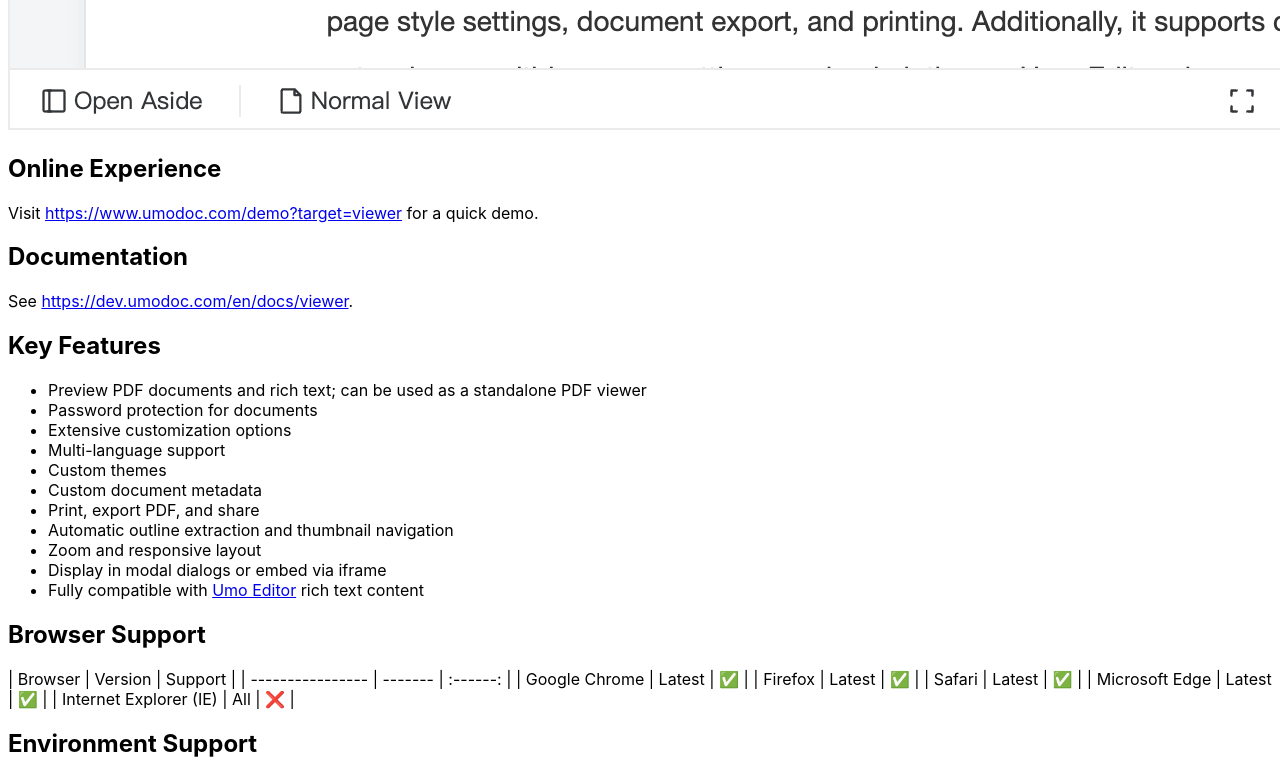
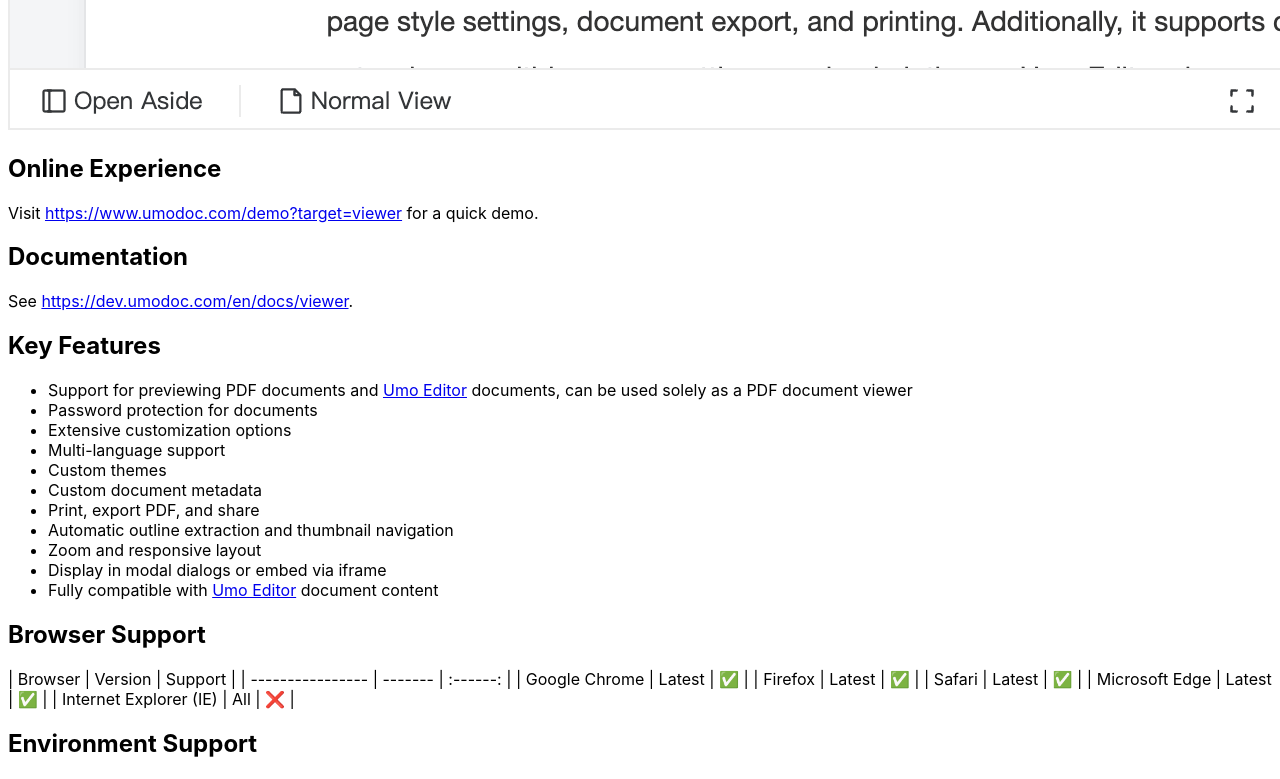
Before and after one commit to umodoc/docs, a Next.js app: page /en/docs/viewer in a window 1280 px wide. Shown: the part 2078-2857 px from the top of the page. Built offline with nearby package versions, Linux system fonts and the light colour scheme.

Commit message:
完善文档

```diff
--- a/pages/cn/docs/viewer/index.mdx
+++ b/pages/cn/docs/viewer/index.mdx
@@ -13,7 +13,7 @@
 
 # 基本介绍
 
-Umo Viewer 是一款 PDF 文档查看器，基于 Vue3 和 [PDF.js](https://github.com/mozilla/pdf.js) 实现，支持在浏览器中直接预览 PDF 文档，同时也支持预览 HTML 富文本内容。
+Umo Viewer 是一款 PDF 文档查看器，基于 Vue3 和 [PDF.js](https://github.com/mozilla/pdf.js) 实现，支持在浏览器中直接预览 PDF 文档，同时也支持预览 Umo Editor 文档内容。
 
 Umo Viewer 是的诞生是为了解决 [Umo Editor](https://github.com/umodoc/editor) 文档的预览问题。在大部分的非编辑应用场景中，只需要显示文档内容而无需加载整个编辑器以提高加载速度，Umo Viewer 能与[Umo Editor](https://github.com/umodoc/editor)文档无缝集成并保持良好的兼容性。
 
@@ -31,7 +31,7 @@ Umo Editor 是一个基于 Vue3 和 Tiptap 的本土化开源文档编辑器，
 
 ## 核心特性
 
-- 支持 PDF 文档和富文本的预览，可仅作为 PDF 文档查看器使用
+- 支持 PDF 文档和[Umo Editor](https://github.com/umodoc/editor)文档的预览，可仅作为 PDF 文档查看器使用
 - 支持输入密码解锁文档
 - 丰富的自定义配置
 - 支持多语言设置
@@ -41,7 +41,7 @@ Umo Editor 是一个基于 Vue3 和 Tiptap 的本土化开源文档编辑器，
 - 支持自动提取文档大纲或缩略图导航
 - 支持缩放和自适应布局
 - 支持在弹框中显示或者通过 Iframe 中嵌入
-- 完全兼容[Umo Editor](https://github.com/umodoc/editor)富文本
+- 完全兼容[Umo Editor](https://github.com/umodoc/editor)文档内容
 
 ## 浏览器支持
 
--- a/pages/cn/docs/viewer/options.mdx
+++ b/pages/cn/docs/viewer/options.mdx
@@ -3,7 +3,7 @@ import { Badge } from '/components/badge'
 
 # 配置项
 
-本章介绍 Umo Viewer 的配置项。
+Umo Viewer 默认配置，您可以访问 https://www.umodoc.com/demo?target=viewer 来在线修改和实时预览部分配置。
 
 ## 所有配置
 
@@ -173,7 +173,7 @@ meta: [
 
 ### html
 
-**说明**: 要预览的 HTML 富文本文档内容。
+**说明**: 要预览的 HTML 富文本文档内容，在 Umo Editor 中，可以通过 [`getVanillaHTML`](../editor/methods#getvanillahtml) 方法获取富文本文档。
 
 **类型**: `string`
 
--- a/pages/en/docs/viewer/index.mdx
+++ b/pages/en/docs/viewer/index.mdx
@@ -13,7 +13,7 @@
 
 # Introduction
 
-Umo Viewer is a PDF document viewer built with Vue3 and [PDF.js](https://github.com/mozilla/pdf.js). It allows you to preview PDF documents directly in your browser and also supports rich HTML content preview.
+Umo Viewer is a PDF document viewer built with Vue3 and [PDF.js](https://github.com/mozilla/pdf.js). It supports previewing PDF documents directly in the browser and also supports previewing Umo Editor document content.
 
 Umo Viewer was created to solve the preview problem for [Umo Editor](https://github.com/umodoc/viewer) documents. In most non-editing scenarios, you only need to display document content without loading the entire editor, which improves loading speed. Umo Viewer integrates seamlessly with [Umo Editor](https://github.com/umodoc/viewer) documents and maintains great compatibility.
 
@@ -31,7 +31,7 @@ See [https://dev.umodoc.com/en/docs/viewer](https://dev.umodoc.com/en/docs/viewe
 
 ## Key Features
 
-- Preview PDF documents and rich text; can be used as a standalone PDF viewer
+- Support for previewing PDF documents and [Umo Editor](https://github.com/umodoc/editor) documents, can be used solely as a PDF document viewer
 - Password protection for documents
 - Extensive customization options
 - Multi-language support
@@ -41,7 +41,7 @@ See [https://dev.umodoc.com/en/docs/viewer](https://dev.umodoc.com/en/docs/viewe
 - Automatic outline extraction and thumbnail navigation
 - Zoom and responsive layout
 - Display in modal dialogs or embed via iframe
-- Fully compatible with [Umo Editor](https://github.com/umodoc/editor) rich text content
+- Fully compatible with [Umo Editor](https://github.com/umodoc/editor) document content
 
 ## Browser Support
 
--- a/pages/en/docs/viewer/options.mdx
+++ b/pages/en/docs/viewer/options.mdx
@@ -3,7 +3,7 @@ import { Badge } from '/components/badge'
 
 # Configuration Options
 
-This chapter introduces the configuration options for Umo Viewer.
+The default configuration of Umo Viewer. You can visit https://www.umodoc.com/en/demo?target=viewer to modify and preview some configurations online in real-time.
 
 ## All Configuration Options
 
@@ -173,7 +173,7 @@ meta: [
 
 ### html
 
-**Description**: The HTML rich text content to preview.
+**Description**: The HTML rich text document content to preview. In Umo Editor, you can get the rich text document through the [`getVanillaHTML`](../editor/methods#getvanillahtml) method.
 
 **Type**: `string`
 
```
Also changed, not shown: pages/cn/docs/viewer/themes.mdx (+4 -0 lines), pages/en/docs/viewer/themes.mdx (+4 -0 lines).
